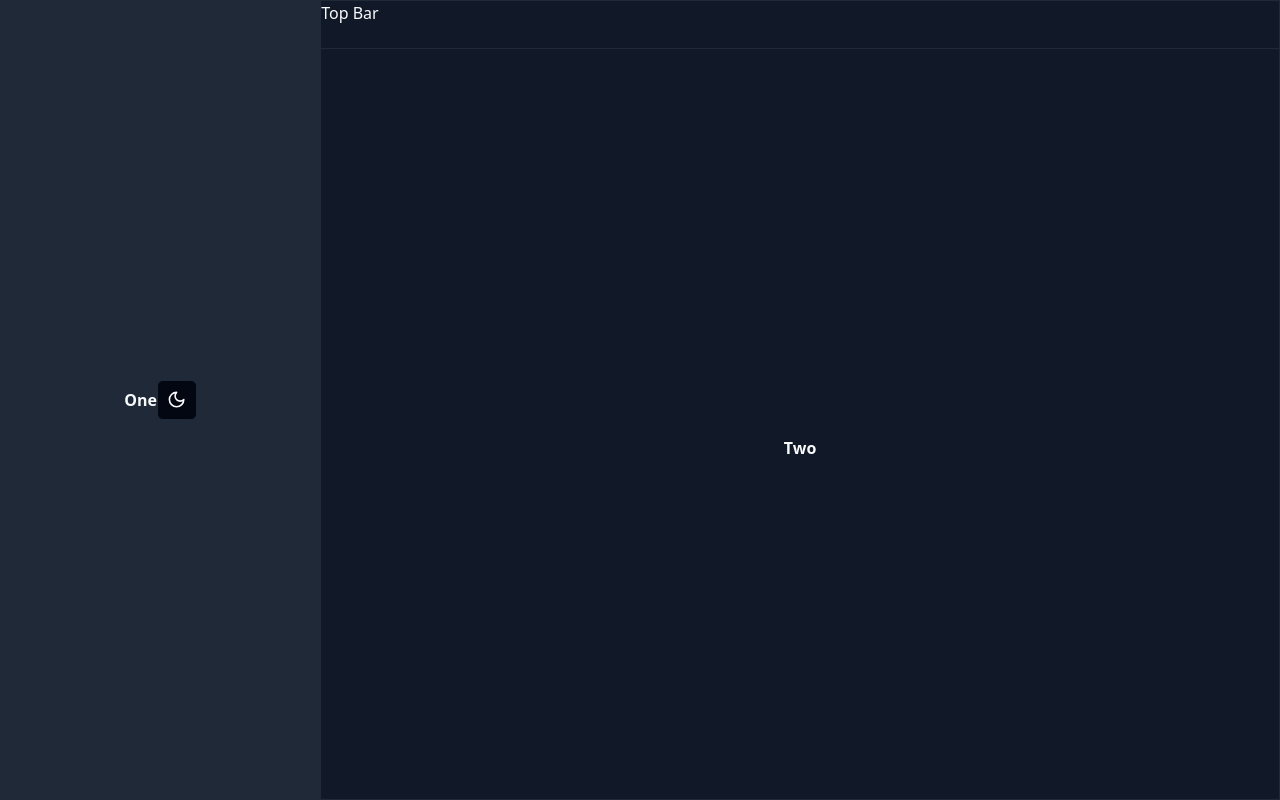
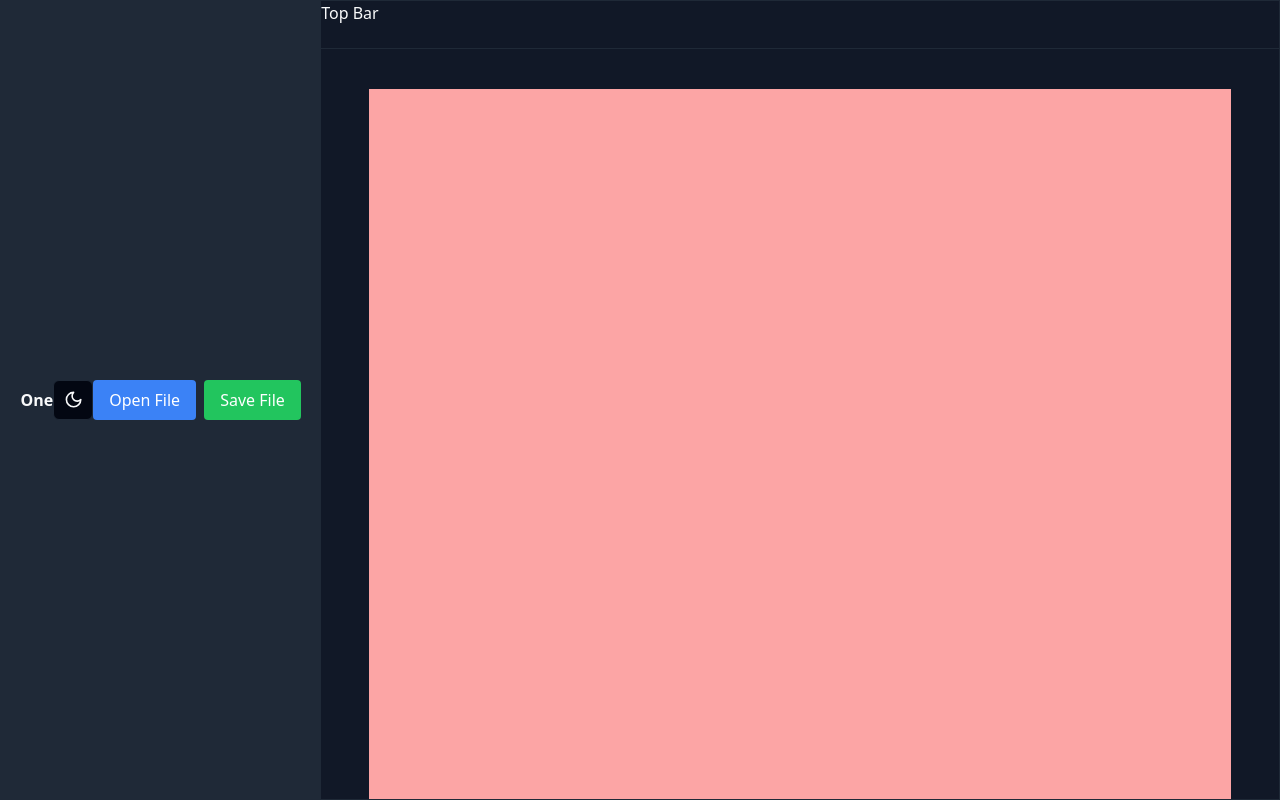
Before and after one commit to lemathurin/presentation-app, a React (Vite) app: page / in a window 1280 px wide. Built offline with nearby package versions, Linux system fonts and the light colour scheme.

Commit message:
can open and save files

```diff
--- a/src/App.tsx
+++ b/src/App.tsx
@@ -1,3 +1,4 @@
+import { useState } from "react";
 import { ThemeProvider } from "@/components/theme-provider";
 import { ModeToggle } from "@/components/mode-toggle";
 import {
@@ -6,8 +7,13 @@ import {
   ResizablePanelGroup,
 } from "@/components/ui/resizable";
 import { TopBar } from "./components/top-bar";
+import TextEditor from "./components/text-editor";
+import FileActions from "./components/FileActions";
 
 function App() {
+  const [text, setText] = useState<string>("");
+  const [filePath, setFilePath] = useState<string | null>(null);
+
   return (
     <ThemeProvider defaultTheme="dark" storageKey="vite-ui-theme">
       <div className="w-screen h-screen">
@@ -20,13 +26,20 @@ function App() {
             <div className="flex items-center justify-center h-full bg-secondary">
               <span className="font-semibold">One</span>
               <ModeToggle />
+              <FileActions
+                text={text}
+                setText={setText}
+                filePath={filePath}
+                setFilePath={setFilePath}
+              />
             </div>
           </ResizablePanel>
           <ResizableHandle />
           <ResizablePanel defaultSize={75}>
             <TopBar />
             <div className="flex items-center justify-center h-full bg-primary-foreground">
-              <span className="font-semibold">Two</span>
+              {/* <span className="font-semibold">Two</span> */}
+              <TextEditor text={text} setText={setText} />
             </div>
           </ResizablePanel>
         </ResizablePanelGroup>
--- /dev/null
+++ b/src/components/FileActions.tsx
@@ -0,0 +1,72 @@
+// src/components/FileActions.tsx
+import React, { useState } from "react";
+import { open } from "@tauri-apps/api/dialog";
+import { readTextFile, writeTextFile } from "@tauri-apps/api/fs";
+
+interface FileActionsProps {
+  text: string;
+  setText: React.Dispatch<React.SetStateAction<string>>;
+  filePath: string | null;
+  setFilePath: React.Dispatch<React.SetStateAction<string | null>>;
+}
+
+const FileActions: React.FC<FileActionsProps> = ({
+  text,
+  setText,
+  filePath,
+  setFilePath,
+}) => {
+  const handleOpenFile = async () => {
+    try {
+      const selectedFile = await open({
+        multiple: false,
+        filters: [
+          {
+            name: "Text Files",
+            extensions: ["txt", "md", "json"],
+          },
+        ],
+      });
+
+      if (selectedFile) {
+        const fileContent = await readTextFile(selectedFile as string);
+        setText(fileContent); // Update the text state
+        setFilePath(selectedFile as string); // Set the file path
+      }
+    } catch (error) {
+      console.error("Error opening file:", error);
+    }
+  };
+
+  const handleSaveFile = async () => {
+    try {
+      if (filePath) {
+        await writeTextFile(filePath, text);
+        console.log("File saved:", filePath);
+      } else {
+        console.error("No file path specified");
+      }
+    } catch (error) {
+      console.error("Error saving file:", error);
+    }
+  };
+
+  return (
+    <div>
+      <button
+        onClick={handleOpenFile}
+        className="bg-blue-500 text-white px-4 py-2 rounded mr-2"
+      >
+        Open File
+      </button>
+      <button
+        onClick={handleSaveFile}
+        className="bg-green-500 text-white px-4 py-2 rounded"
+      >
+        Save File
+      </button>
+    </div>
+  );
+};
+
+export default FileActions;
--- /dev/null
+++ b/src/components/text-editor.tsx
@@ -0,0 +1,22 @@
+import React from "react";
+
+interface TextEditorProps {
+  text: string;
+  setText: React.Dispatch<React.SetStateAction<string>>;
+}
+
+const TextEditor: React.FC<TextEditorProps> = ({ text, setText }) => {
+  const handleChange = (e: React.ChangeEvent<HTMLTextAreaElement>): void => {
+    setText(e.target.value);
+  };
+
+  return (
+    <textarea
+      className="w-[90%] h-[90%] bg-red-300"
+      value={text}
+      onChange={handleChange}
+    />
+  );
+};
+
+export default TextEditor;
```
Also changed, not shown: src-tauri/tauri.conf.json (+19 -0 lines), 2 other files (tests, documents, lock files or other folders).
